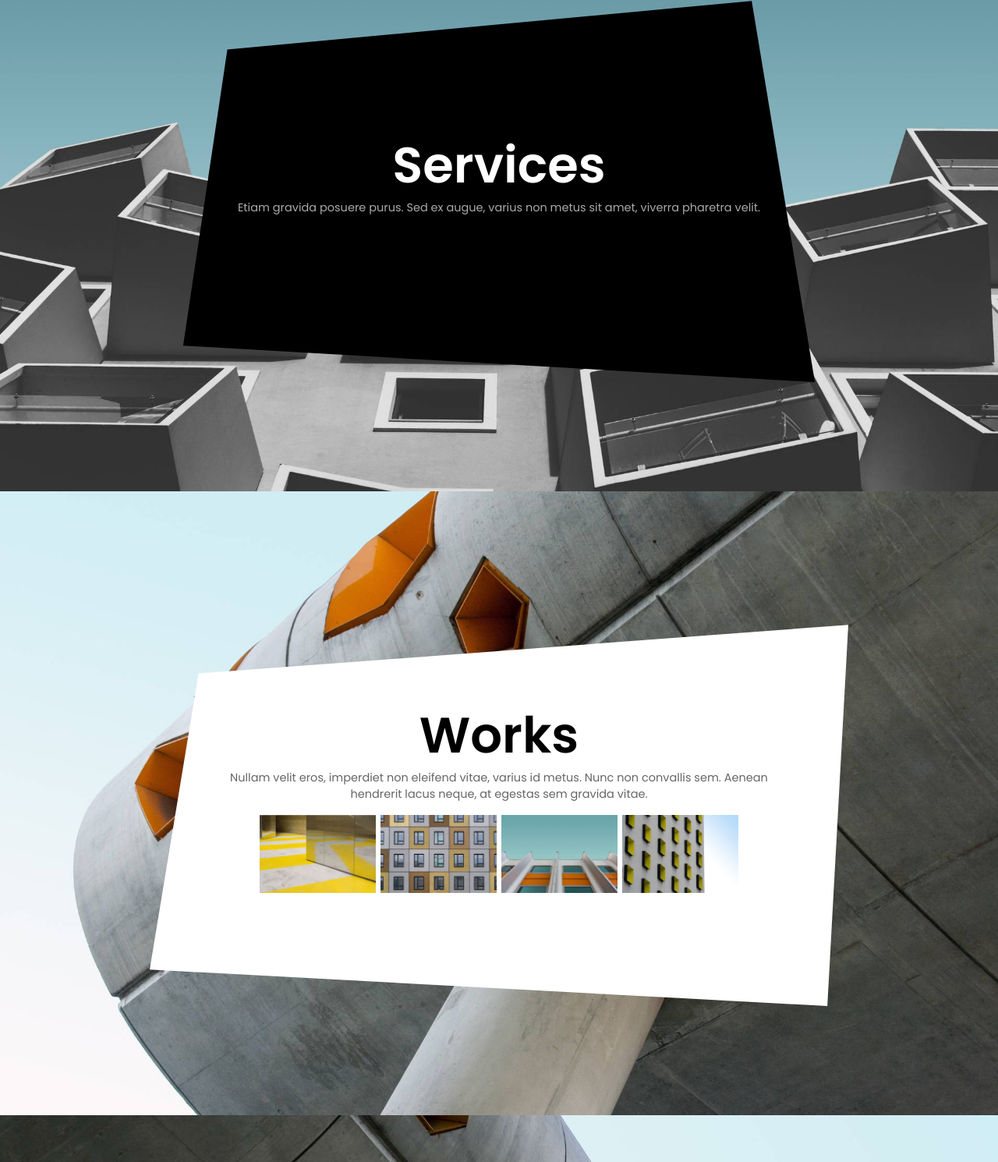
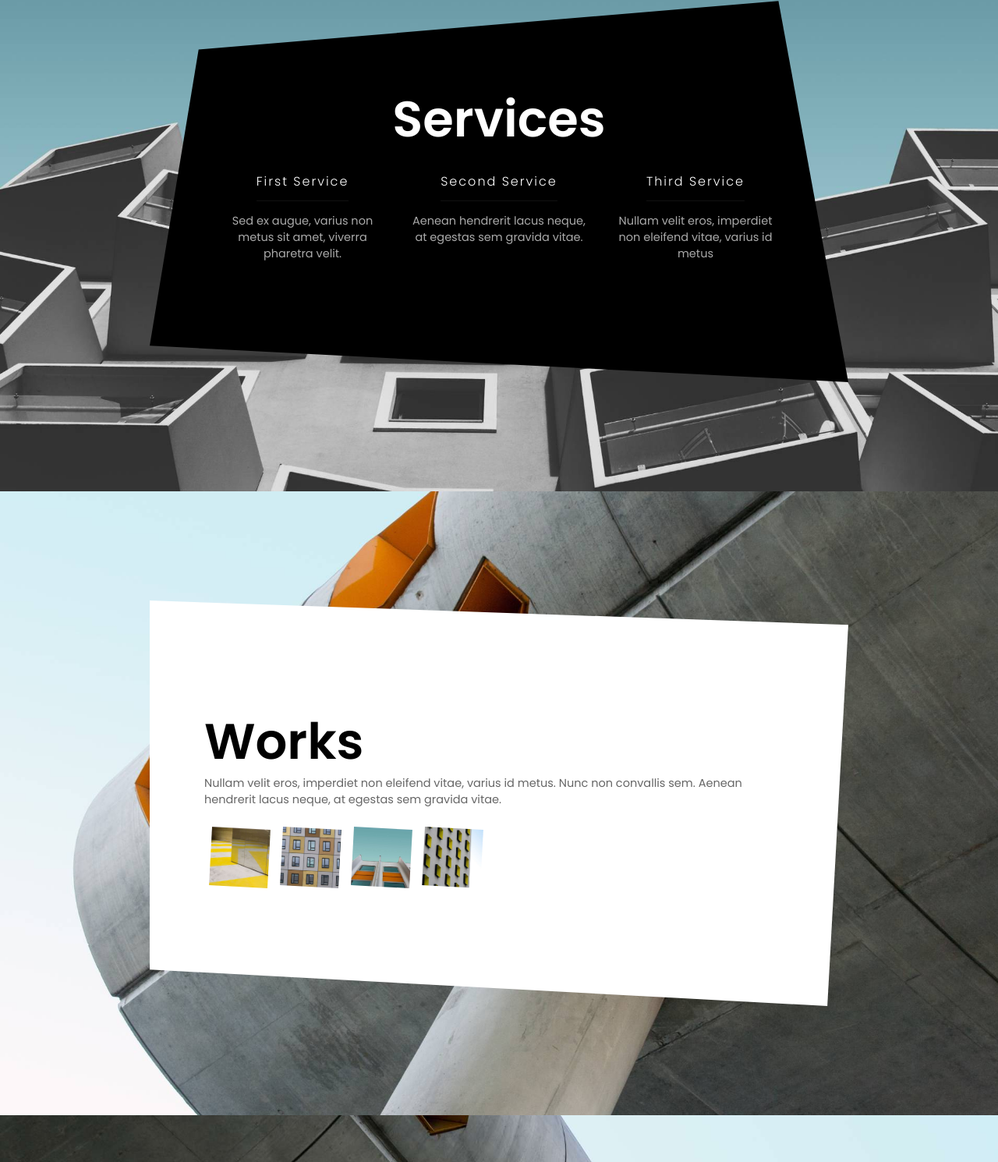
Before and after one commit to jestov/polygon, a plain HTML site: page index.html in a window 1280 px wide. Shown: the part 1770-3260 px from the top of the page at 78% size. Drawn offline with nearby package versions, Linux system fonts and the light colour scheme.

Commit message:
media queries

```diff
--- a/css/master.css
+++ b/css/master.css
@@ -130,6 +130,15 @@ h3{
   margin: 0;
   line-height: 0.9;
 }
+h4{
+  font-size: 1rem;
+  letter-spacing: 2px;
+  font-weight: 300;
+  border-bottom: 1px solid #111;
+  display: inline-block;
+  padding: 0.8rem 0;
+  margin: 0;
+}
 .content,.content-special{
   display: flex;
   align-items: center;
@@ -178,9 +187,8 @@ p{
   text-align: center;
 }
 .box.three{
-  -webkit-clip-path: polygon(7% 18%, 100% 6%, 97% 100%, 0% 91%);
-  clip-path: polygon(7% 18%, 100% 6%, 97% 100%, 0% 91%);
-  text-align: center;
+  -webkit-clip-path:polygon(0% 0%,100% 6%,97% 100%,0% 91%);
+  clip-path:polygon(0% 0%,100% 6%,97% 100%,0% 91%);
 }
 .box.four,.box.two{
   background: #000;
@@ -229,15 +237,24 @@ ul.tags li{
   font-size: 12px;
   font-weight: 300;
 }
-.images{
+.flex{
   display: flex;
   flex-wrap: wrap;
+  margin-top: 25px;
+}
+.flex .element{
+  width: calc(33.33% - 30px);
+  margin: 0 15px;
+}
+.flex.center{
   justify-content: center;
-  margin-top: 15px;
 }
-.images img{
-  max-height: 100px;
-  margin: 1px 3px;
+.flex img{
+  transform: rotate(3deg);
+  margin: 1px 8px;
+  width: 75px;
+  height: 75px;
+  object-fit: cover;
 }
 @media all and (max-width:980px){
   h3{
@@ -246,14 +263,28 @@ ul.tags li{
   p{
     font-size: 14px;
   }
+  .box{
+    min-height: 90vh;
+  }
 }
 @media all and (max-width:680px){
   #center{
     min-width: 96vw;
     max-width: 100%;
-    min-height: 96vw;
+    min-height: 96vh;
     padding: 63px;
     box-sizing: border-box;
+  }
+  .flex,ul.tags{
+    justify-content: center;
+  }
+  .flex .element{
+    width: 100%;
+    margin: 10px 0;
+  }
+  h4{
+    font-size: 0.8rem;
+    padding: 0;
   }
   h2{
     font-size: 10.5px;
--- a/index.html
+++ b/index.html
@@ -40,18 +40,32 @@
     <div class="content" id="services">
       <div class="box two">
         <h3>Services</h3>
-        <p>Etiam gravida posuere purus. Sed ex augue, varius non metus sit amet, viverra pharetra velit.</p>
+        <div class="flex center">
+          <div class="element">
+            <h4>First Service</h4>
+            <p>Sed ex augue, varius non metus sit amet, viverra pharetra velit.</p>
+          </div>
+          <div class="element">
+            <h4>Second Service</h4>
+            <p>Aenean hendrerit lacus neque</b>, at egestas sem gravida vitae.</p>
+          </div>
+          <div class="element">
+            <h4>Third Service</h4>
+            <p>Nullam velit eros, imperdiet non eleifend vitae, varius id metus</p>
+          </div>
+        </div>
+
       </div>
     </div>
     <div class="content" id="works">
       <div class="box three">
         <h3>Works</h3>
         <p>Nullam velit eros, imperdiet non eleifend vitae, varius id metus. Nunc non convallis sem. Aenean hendrerit lacus neque, at egestas sem gravida vitae.</p>
-        <div class="images">
-            <img src="img/12.jpg" alt="">
-            <img src="img/13.jpg" alt="">
-            <img src="img/14.jpg" alt="">
-            <img src="img/15.jpg" alt="">
+        <div class="flex">
+          <img src="img/12.jpg" alt="">
+          <img src="img/13.jpg" alt="">
+          <img src="img/14.jpg" alt="">
+          <img src="img/15.jpg" alt="">
         </div>
       </div>
     </div>
```
Also changed, not shown: css/master.min.css.
